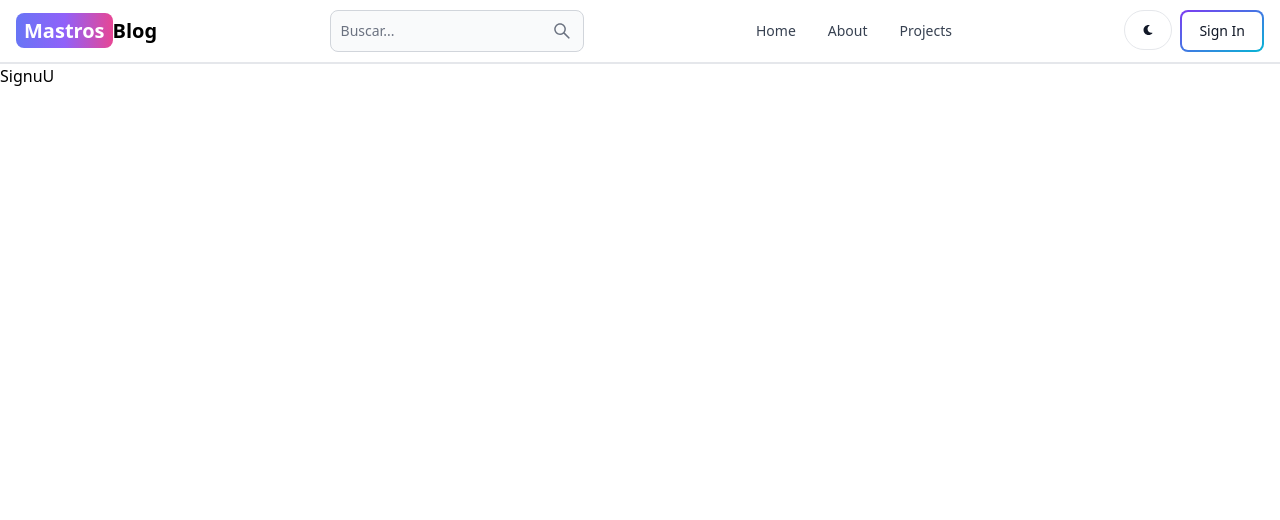
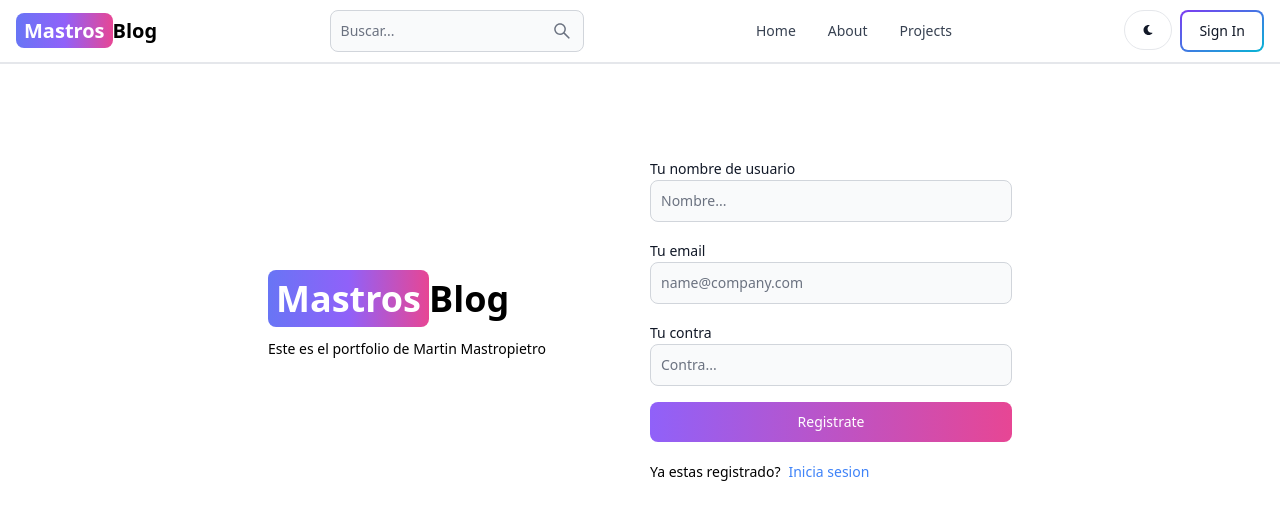
Before and after one commit to Martin385/mern-portfolio, a React (Vite) app in the folder client/: page /sign-up in a window 1280 px wide. Shown: the top 520 px of the page. Built offline with nearby package versions, Linux system fonts and the light colour scheme.

Commit message:
create sign up page ui

```diff
--- a/client/src/pages/SignUp.jsx
+++ b/client/src/pages/SignUp.jsx
@@ -1,7 +1,44 @@
+import { Button, Label, TextInput } from 'flowbite-react'
 import React from 'react'
-
+import {Link} from 'react-router-dom'
 export default function SignUp() {
   return (
-    <div>SignuU</div>
+    <div className='min-h-screen mt-20'>
+      <div className='flex p-3 max-w-3xl mx-auto flex-col md:flex-row md:items-center gap-5'>
+        {/* left */}
+        <div className='flex-1'>
+        <Link to="/" className='font-bold dark:text-white text-4xl'>
+        <span className='px-2 py-1 bg-gradient-to-r from-indigo-500 via-purple-500 to-pink-500 rounded-lg text-white'>Mastros</span>
+        Blog
+      </Link>
+      <p className='text-sm mt-5'>
+        Este es el portfolio de Martin Mastropietro
+      </p>
+        </div>
+        {/* right */}
+        <div className='flex-1'>
+          <form className='flex flex-col gap-4'>
+
+            <div>
+              <Label value="Tu nombre de usuario"></Label>
+              <TextInput type='text' placeholder='Nombre...' id='username'></TextInput>
+            </div>
+            <div>
+              <Label value="Tu email"></Label>
+              <TextInput type='text' placeholder='name@company.com' id='email'></TextInput>
+            </div>
+            <div>
+              <Label value="Tu contra"></Label>
+              <TextInput type='text' placeholder='Contra...' id='password'></TextInput>
+            </div>
+            <Button gradientDuoTone='purpleToPink' type='submit'>Registrate</Button>
+          </form>
+          <div className='flex gap-2 text-sm mt-5'>
+            <span>Ya estas registrado?</span>
+            <Link to='/sign-in' className='text-blue-500'>Inicia sesion</Link>
+          </div>
+        </div>
+      </div>
+    </div>
   )
 }
```
